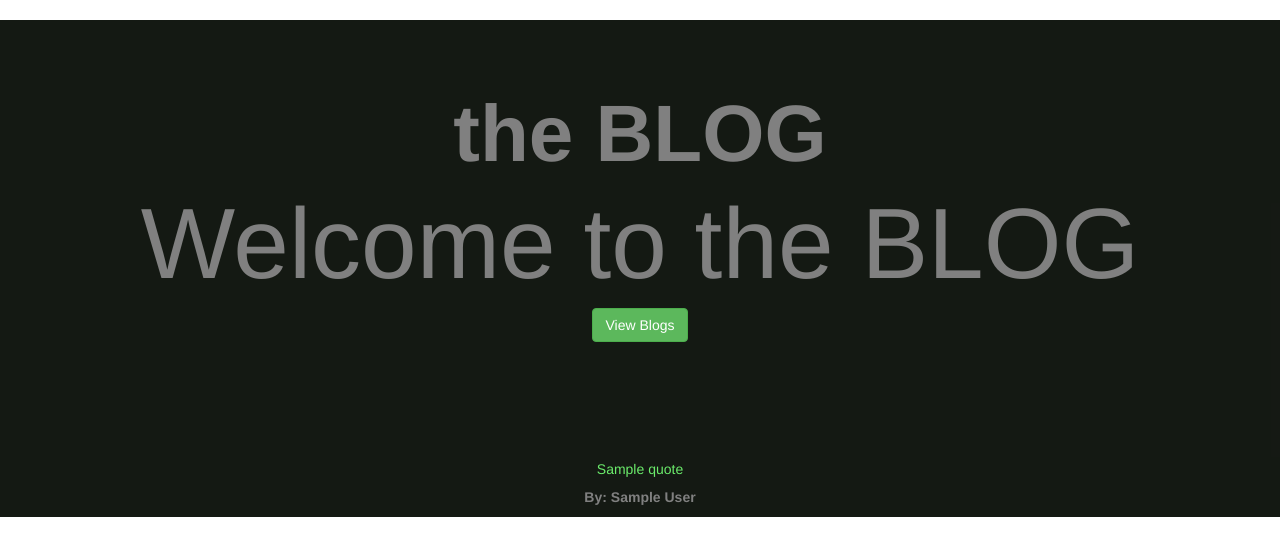
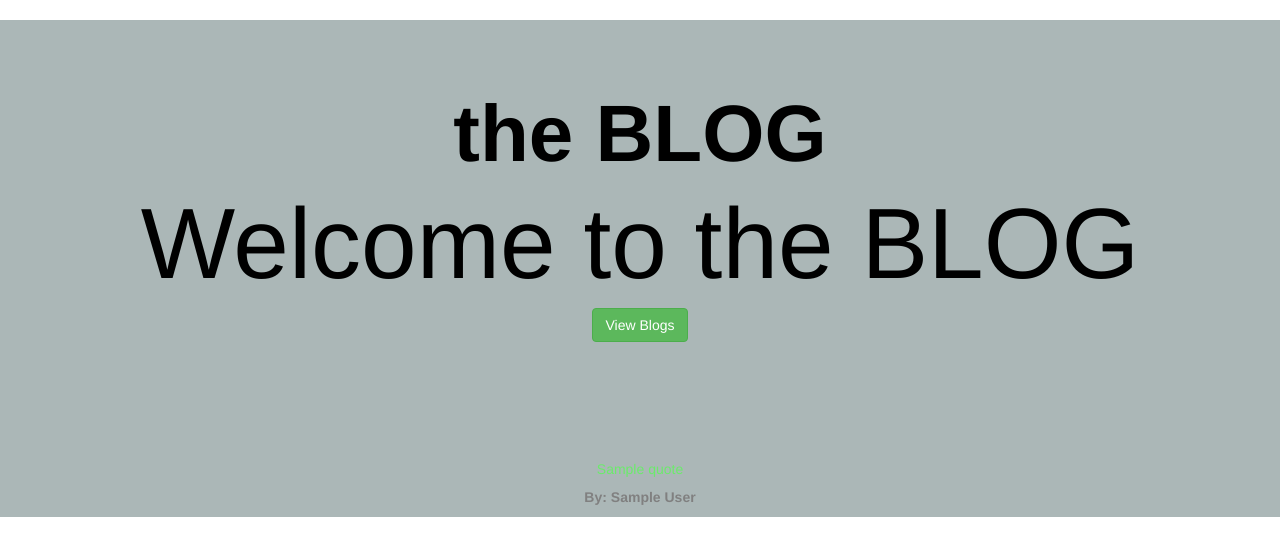
Before and after one commit to Wenslaus-Makumba/IP4-blog, a Flask app: template app/templates/index.html in a window 1280 px wide. Shown: the part 52-608 px from the top of the page. Run offline with Flask 2, Linux system fonts and the light colour scheme; the template is opened without the code that fills it: most values are stand-ins (such as "Sample title", 1, 10 or a date in 2020); some libraries are stand-ins or nearby versions.

Commit message:
made changes to the templates folder

```diff
--- a/app/templates/home.html
+++ b/app/templates/home.html
@@ -1,7 +1,7 @@
 {% extends 'base.html'%}
 
 {% block content %}
-<div class="container-fluid" style="background-color: rgba(9, 14, 8, 0.952);height: 550px; color: grey">
+<div class="container-fluid" style="background-color: rgba(171, 183, 183, 1);height: 550px; color: black">
   <div class="container">
 {% for blog in blogs.items %}
 <div class="hom">
--- a/app/templates/index.html
+++ b/app/templates/index.html
@@ -1,7 +1,7 @@
 {% extends 'base.html' %}
 {% block content %}
-<div class="container-fluid" style="background-color: rgba(9, 14, 8, 0.952)">
-  <div class="container" style="color: grey">
+<div class="container-fluid" style="background-color: rgba(171, 183, 183, 1)">
+  <div class="container" style="color: black">
     <h1 class="text-center head" style="font-size: 80px;padding-top: 50px"><strong>the BLOG</strong></h1>
     <div class=" text-center intro">
       <h6 style="font-size: 100px">Welcome to the BLOG</h6>
```
